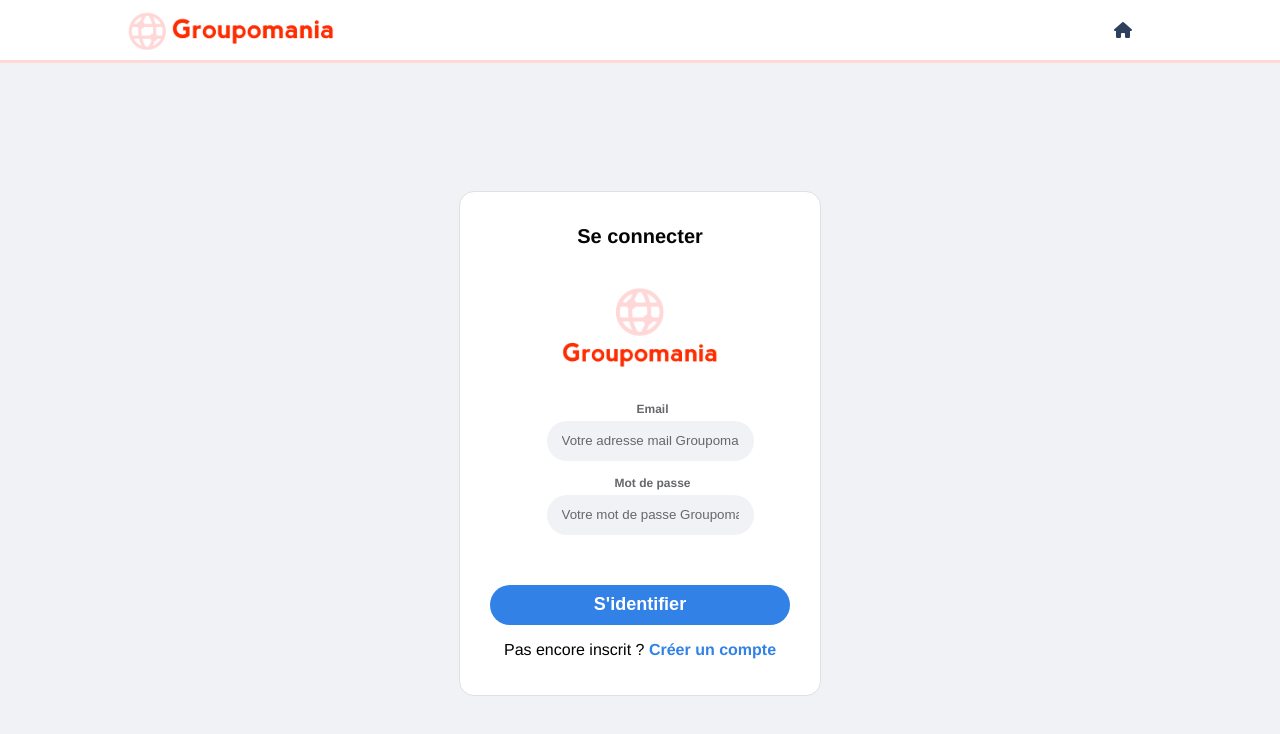
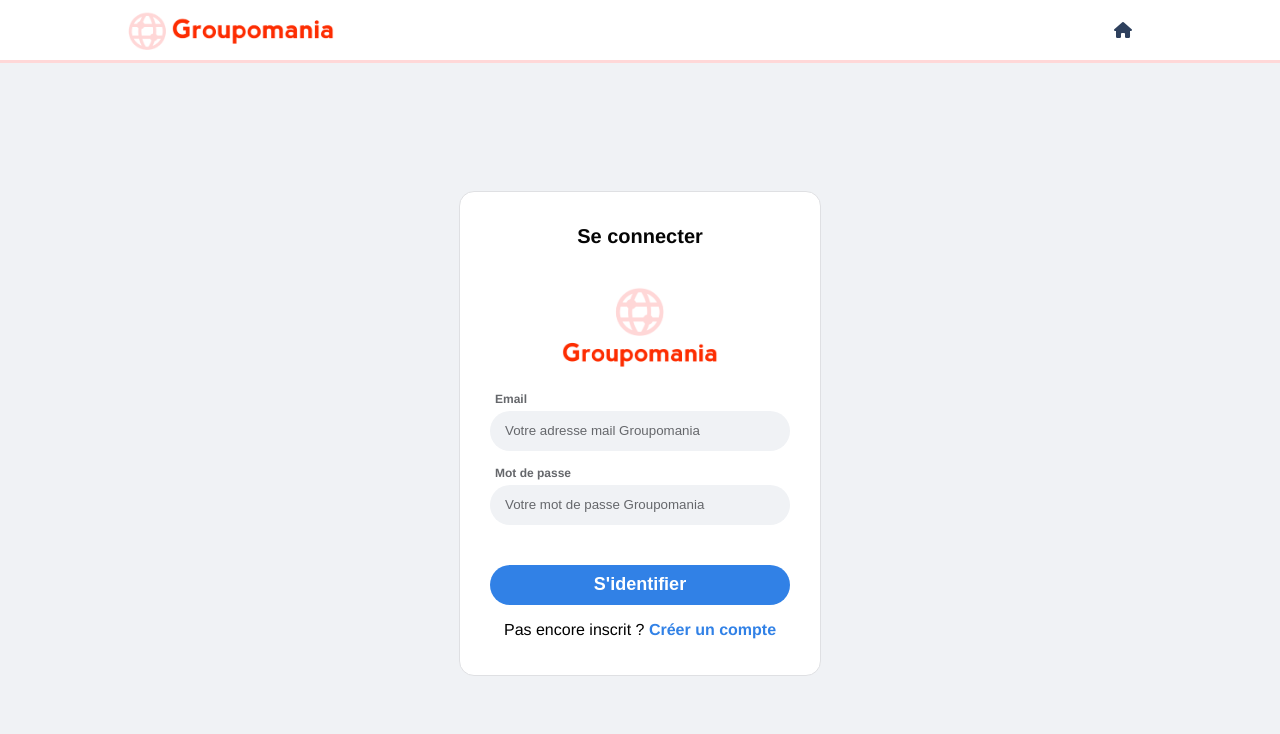
Before and after one commit to jbbrejon/openclassrooms-webdev-p07, a Vue app in the folder frontend/: page / in a window 1280 px wide. Shown: the top 734 px of the page. Built offline with nearby package versions, Linux system fonts and the light colour scheme.

Commit message:
fix logo display bug on chromium browsers

```diff
--- a/frontend/src/views/Login.vue
+++ b/frontend/src/views/Login.vue
@@ -1,12 +1,16 @@
 <template>
   <main>
-    <div class="card">
-      <h1 class="card__title" v-if="mode == 'login'">Se connecter</h1>
-      <h1 class="card__title" v-else>Créer un compte</h1>
-      <div class="card__logo">
-        <img src="../assets/logo-auth.png" alt="logo groupomania" />
-      </div>
-      <div class="form">
+    <div class="card-auth">
+      <h1 class="card-auth__title" v-if="mode == 'login'">Se connecter</h1>
+      <h1 class="card-auth__title" v-else>Créer un compte</h1>
+
+      <img
+        class="card-auth__logo"
+        src="../assets/logo-auth.png"
+        alt="logo groupomania"
+      />
+
+      <div class="form-auth">
         <label for="email">Email</label>
         <input
           type="email"
@@ -24,7 +28,7 @@
           required
         />
       </div>
-      <div class="form" v-if="mode == 'signUp'">
+      <div class="form-auth" v-if="mode == 'signUp'">
         <label for="firstname">Prénom</label>
         <input
           type="text"
@@ -49,11 +53,13 @@
 
       <p v-if="mode == 'signUp'">
         Déjà inscrit ?
-        <span class="card__action" @click="switchToLogin">Se connecter</span>
+        <span class="card-auth__action" @click="switchToLogin"
+          >Se connecter</span
+        >
       </p>
       <p v-else>
         Pas encore inscrit ?
-        <span class="card__action" @click="switchToSignUp"
+        <span class="card-auth__action" @click="switchToSignUp"
           >Créer un compte</span
         >
       </p>
@@ -136,7 +142,7 @@ export default {
             .then((response) => {
               this.saveUserInLocalStorage(response.data),
                 this.$store.dispatch("getUserInfos"),
-                this.$router.push("Topic");
+                this.$router.push("Home");
             })
             .catch(() => {
               alert("Cette adresse email existe déjà !");
@@ -155,7 +161,7 @@ export default {
 </script>
 
 <style lang="scss" scoped>
-.card {
+.card-auth {
   background-color: white;
   border: solid 1px #dfe0e3;
   max-width: 300px;
@@ -189,14 +195,11 @@ export default {
     display: flex;
     justify-content: center;
     height: 80px;
+    object-fit: contain;
     padding: 25px 0;
-    .img {
-      height: 80px;
-      object-fit: cover;
-    }
   }
 
-  .form {
+  .form-auth {
     display: flex;
     flex-direction: column;
     input {
```
